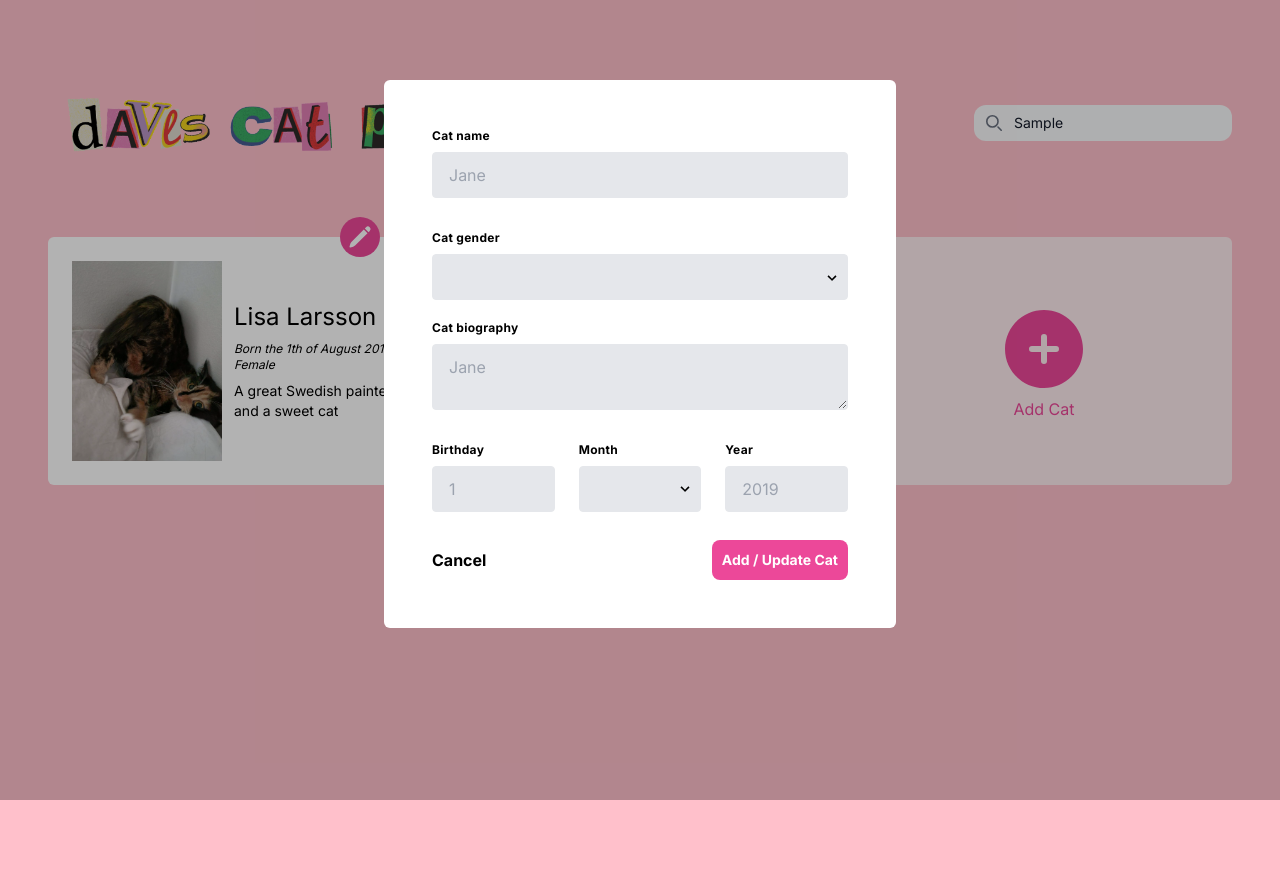
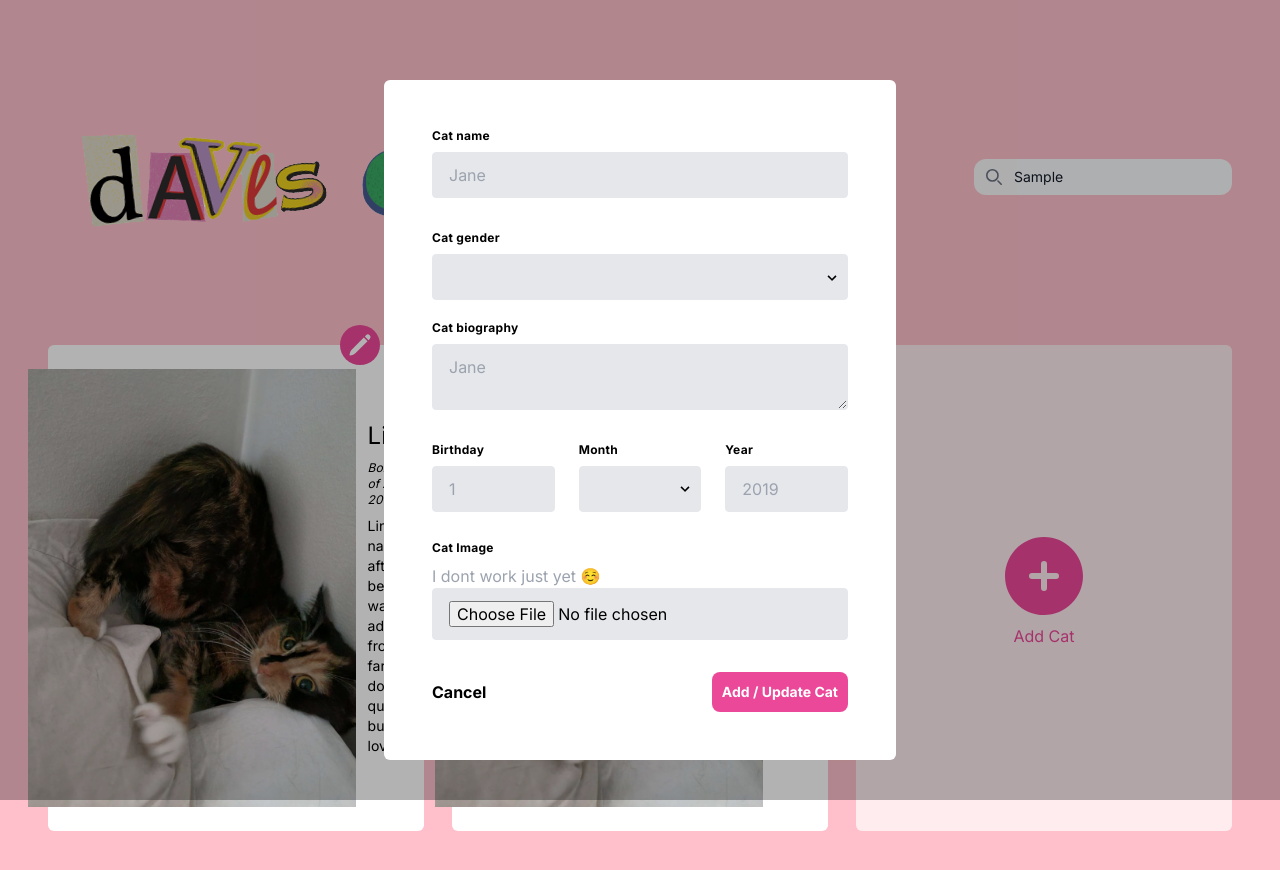
Before and after one commit to lingi524/daves-cat-page, a Next.js app: page / in a window 1280 px wide. Both pictures are taken after typing "Sample" into the empty fields and a click on the button "Add Cat". Shown: the top 870 px of the page. Before the commit the page ends 800 px from the top, so only its background shows below. Built offline with nearby package versions, Linux system fonts and the light colour scheme.

Commit message:
Misc last minutes fixes

```diff
--- a/components/CatCard.tsx
+++ b/components/CatCard.tsx
@@ -8,9 +8,15 @@ const CatCard = ({ cat, cats, setCats, setShowPopup }: CatCardProps) => {
     setCats(updateCats);
   }
 
-  function updateCatInfo(id: number) {
+  function updateCatInfo(selectedId: number) {
+    const allCatsInStorage = JSON.parse(localStorage.getItem("cats")!);
+    const selectedCat = allCatsInStorage.find(
+      (cat: { id: number }) => cat.id === selectedId
+    );
+    console.log(selectedCat);
     setShowPopup(true);
-    console.log("updating...");
+    //Ideally I'd like to display the already existing data in the popup by sending the selectedCat up to that component
+    //And then update the entry in the array with the matching id on save
   }
 
   return (
@@ -41,6 +47,8 @@ const CatCard = ({ cat, cats, setCats, setShowPopup }: CatCardProps) => {
         width={150}
         height={150}
         alt="A frame that contains a picture of a cat"
+        className="w-auto h-auto"
+        priority
       />
       <div className="flex flex-col w-full gap-2">
         <p className="text-2xl">{cat.name}</p>
--- a/components/Header.tsx
+++ b/components/Header.tsx
@@ -10,6 +10,8 @@ const Header = () => {
         width={500}
         height={500}
         alt="Logo for Dave's cat page"
+        priority
+        className="w-auto h-auto"
       />
       <SearchBar />
     </div>
--- a/components/Main.tsx
+++ b/components/Main.tsx
@@ -11,9 +11,9 @@ const Main = () => {
   const initialCats: CatProps[] = [
     {
       id: 0,
-      name: "Lisa Larsson",
-      gender: "Female",
-      bio: "A great Swedish painter and a sweet cat",
+      name: "Lingon",
+      gender: "Male",
+      bio: "Lingon is named after the berry and was adopted from a farm. He does bite quite a bit but we still love him!",
       date: "1",
       month: "August",
       year: "2018",
@@ -23,7 +23,7 @@ const Main = () => {
       id: 1,
       name: "Beans",
       gender: "Female",
-      bio: "Sweetest fkn kitty",
+      bio: "Beans is a very sweet little kittie! Does not bite that much",
       date: "2",
       month: "April",
       year: "2022",
--- a/components/Search.tsx
+++ b/components/Search.tsx
@@ -27,7 +27,7 @@ const SearchBar = () => {
           name="search "
           id="default-search"
           className="block w-full p-2 pl-10 text-sm text-gray-900  rounded-xl bg-gray-50 focus:ring-pink-500 focus:border-pink-500 focus:border-2 focus:border-solid"
-          placeholder="Search for kitties"
+          placeholder="(Soon! ☺️) Search for kitties"
           required
         />
       </div>
--- a/components/modals/Popup.tsx
+++ b/components/modals/Popup.tsx
@@ -11,7 +11,7 @@ const Popup: React.FC<PopupProps> = ({ setShowPopup, setCats, cats }) => {
   const [year, setYear] = useState<string>("2010");
   const [image, setImage] = useState<string>("");
 
-  const handleFormSubmit = (e: any) => {
+  const handleFormSubmit = (e: React.FormEvent<HTMLFormElement>) => {
     e.preventDefault();
     let id = cats.length > 0 ? Math.max(...cats.map((t) => t.id)) + 1 : 0;
     setCats([...cats, { id, name, gender, bio, date, month, year, image }]);
@@ -22,7 +22,9 @@ const Popup: React.FC<PopupProps> = ({ setShowPopup, setCats, cats }) => {
     const selectedFile = event.target.files?.[0];
     if (selectedFile) {
       console.log("Selected file:", selectedFile);
+      setImage(selectedFile.name);
     }
+    //The select works but I've not had the time to set up a server to host the images so that I can use them
   };
 
   return (
@@ -56,11 +58,14 @@ const Popup: React.FC<PopupProps> = ({ setShowPopup, setCats, cats }) => {
               className="block appearance-none w-full bg-gray-200 border border-gray-200  text-black py-3 px-4 pr-8 rounded leading-tight focus:outline-none focus:bg-white focus:border-gray-500"
               id="gender"
               onChange={(e) => setGender(e.target.value)}
+              defaultValue={"DEFAULT"}
             >
-              <option disabled selected></option>
-              <option>Female</option>
-              <option>Male</option>
-              <option>They have not told me their gender</option>
+              <option value="DEFAULT" disabled></option>
+              <option value="Female">Female</option>
+              <option value="Male">Male</option>
+              <option value="They have not told me their gender">
+                They have not told me their gender
+              </option>
             </select>
             <div className="pointer-events-none absolute top-10 right-0 flex items-center px-2  text-black">
               <svg
@@ -73,7 +78,6 @@ const Popup: React.FC<PopupProps> = ({ setShowPopup, setCats, cats }) => {
             </div>
           </div>
 
-          <div className="flex flex-wrap">
           <div className="w-full">
             <label className="block   tracking-wide  text-black text-xs font-bold mb-2">
               Cat biography
@@ -84,7 +88,6 @@ const Popup: React.FC<PopupProps> = ({ setShowPopup, setCats, cats }) => {
               placeholder="Jane"
               onChange={(e) => setBio(e.target.value)}
             />
-            </div>
           </div>
 
           <div className="flex flex-wrap -mx-3 mb-2">
@@ -109,20 +112,21 @@ const Popup: React.FC<PopupProps> = ({ setShowPopup, setCats, cats }) => {
                   className="block appearance-none w-full bg-gray-200 border border-gray-200  text-black py-3 px-4 pr-8 rounded leading-tight focus:outline-none focus:bg-white focus:border-gray-500"
                   id="month"
                   onChange={(e) => setMonth(e.target.value)}
+                  defaultValue={"DEFAULT"}
                 >
-                  <option disabled selected></option>
-                  <option>January</option>
-                  <option>February</option>
-                  <option>March</option>
-                  <option>April</option>
-                  <option>May</option>
-                  <option>June</option>
-                  <option>July</option>
-                  <option>August</option>
-                  <option>September</option>
-                  <option>October</option>
-                  <option>November</option>
-                  <option>December</option>
+                  <option value="DEFAULT" disabled></option>
+                  <option value="January">January</option>
+                  <option value="February">February</option>
+                  <option value="March">March</option>
+                  <option value="April">April</option>
+                  <option value="May">May</option>
+                  <option value="June">June</option>
+                  <option value="July">July</option>
+                  <option value="August">August</option>
+                  <option value="September">September</option>
+                  <option value="October">October</option>
+                  <option value="November">November</option>
+                  <option value="December">December</option>
                 </select>
                 <div className="pointer-events-none absolute inset-y-0 right-0 flex items-center px-2  text-black">
                   <svg
@@ -147,7 +151,20 @@ const Popup: React.FC<PopupProps> = ({ setShowPopup, setCats, cats }) => {
                 onChange={(e) => setYear(e.target.value)}
               />
             </div>
-            <div className="flex flex-wrap"></div>
+          </div>
+          <div className="flex flex-wrap">
+            <div className="w-full">
+              <label className="block tracking-wide text-black text-xs font-bold mb-2">
+                Cat Image
+              </label>
+              <p className="text-gray-400">I dont work just yet ☺️</p>
+              <input
+                type="file"
+                accept="image/*"
+                onChange={handleFileUpload}
+                className="appearance-none block w-full bg-gray-200 text-black border rounded py-3 px-4 mb-3 leading-tight focus:outline-none focus:bg-white"
+              />
+            </div>
           </div>
         </form>
         <div className="flex flex-row gap-5 justify-between">
--- a/hooks/useLocalStorage.tsx
+++ b/hooks/useLocalStorage.tsx
@@ -1,11 +1,9 @@
 import { useState, useEffect } from "react";
 import { CatProps } from "@/app/types/types";
 
-const isServer = typeof window === 'undefined';
+const isServer = typeof window === "undefined";
 
 export default function useLocalStorage(key: string, initialValue: any) {
-  // State to store our value
-  // Pass initial state function to useState so logic is only executed once
   const [storedValue, setStoredValue] = useState(() => initialValue);
 
   const initialize = () => {
@@ -13,12 +11,9 @@ export default function useLocalStorage(key: string, initialValue: any) {
       return initialValue;
     }
     try {
-      // Get from local storage by key
       const item = window.localStorage.getItem(key);
-      // Parse stored json or if none return initialValue
       return item ? JSON.parse(item) : initialValue;
     } catch (error) {
-      // If error also return initialValue
       console.log(error);
       return initialValue;
     }
@@ -34,15 +29,13 @@ export default function useLocalStorage(key: string, initialValue: any) {
 
   // Return a wrapped version of useState's setter function that ...
   // ... persists the new value to localStorage.
-  const setValue = (value:any) => {
+  const setValue = (value: any) => {
     try {
       // Allow value to be a function so we have same API as useState
       const valueToStore =
         value instanceof Function ? value(storedValue) : value;
-      // Save state
       setStoredValue(valueToStore);
-      // Save to local storage
-      if (typeof window !== 'undefined') {
+      if (typeof window !== "undefined") {
         window.localStorage.setItem(key, JSON.stringify(valueToStore));
       }
     } catch (error) {
```
Lines whose indentation alone changed are shown as unchanged.
